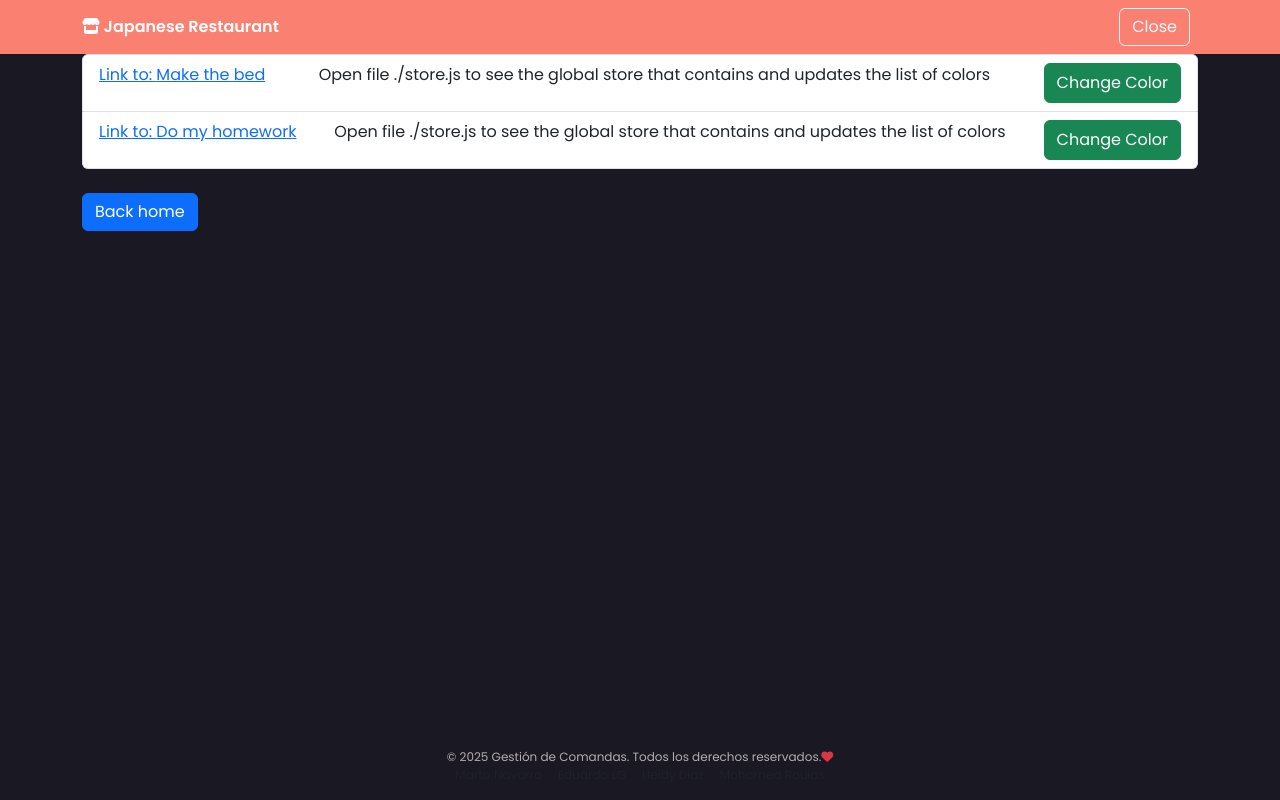
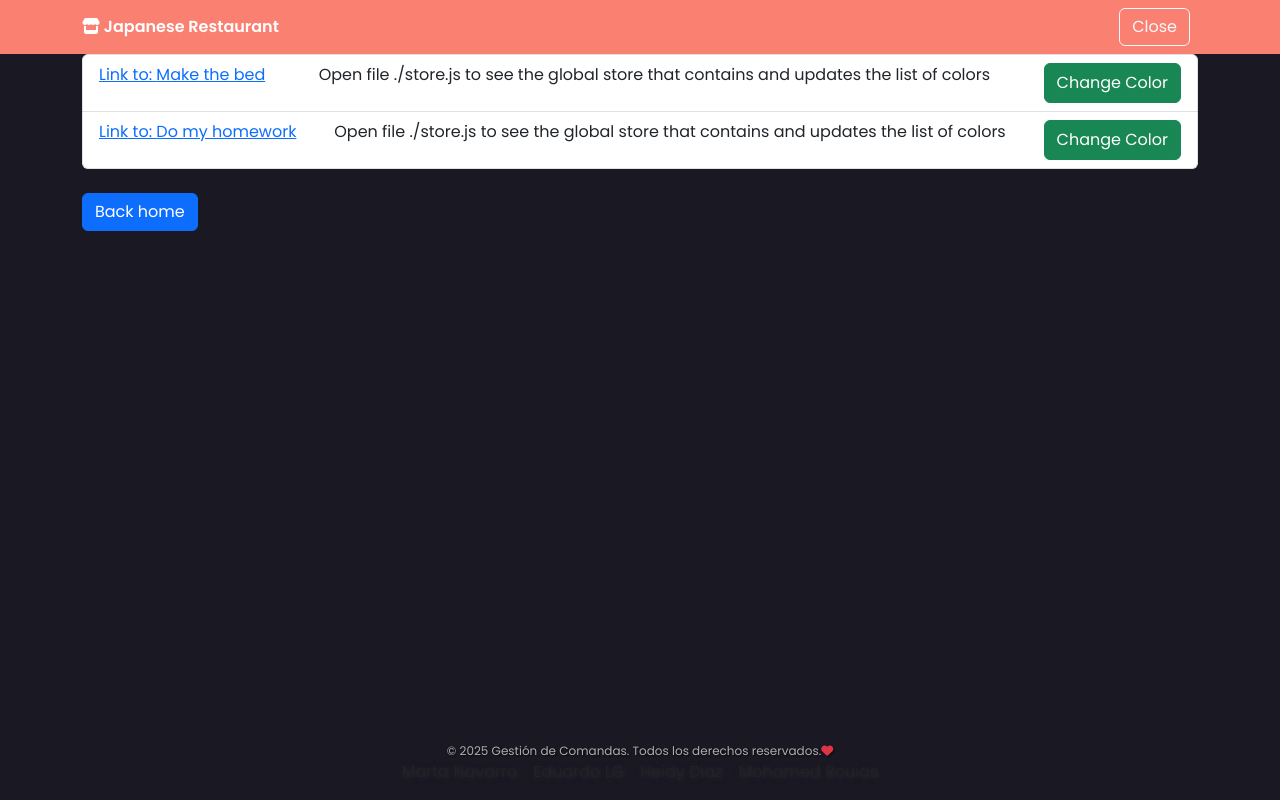
Before and after one commit to 4GeeksAcademy/Aplicacion-de-gestion-de-comandas, a React (Vite) app: page /demo in a window 1280 px wide. Built offline with nearby package versions, Linux system fonts and the light colour scheme; no server answers.

Commit message:
footer mejor

```diff
--- a/src/front/components/Footer.jsx
+++ b/src/front/components/Footer.jsx
@@ -1,11 +1,13 @@
 export const Footer = () => (
 		<footer className="footer mt-auto mb-0 py-3 text-center"
-		style={{ fontSize: '0.75rem', color: 'rgba(245, 237, 237, 0.7)' , backgroundColor: 'transparent'}}
+		style={{ fontSize: '0.75rem', color: 'rgba(245, 237, 237, 0.7)' , backgroundColor: 'transparent',
+			 textShadow: "1px 1px 2px rgba(0,0,0,0.6)"
+		}}
   		>
 				<div>
    			      © 2025 Gestión de Comandas. Todos los derechos reservados.<i className="fa fa-heart text-danger" /> {' '}
 			    </div>
-			    <div>
+			    <div  style={{ fontSize: "1rem", textShadow: "1px 1px 5px rgba(59, 53, 53, 0.6)" }}>
    			 		 <a className="text-decoration-none text-muted mx-2" href="https://github.com/martanvcs">Marta Navarro</a>
    				 	 <a className="text-decoration-none text-muted mx-2" href="https://github.com/EduLG">Eduardo LG</a>
     				 <a className="text-decoration-none text-muted mx-2" href="https://github.com/HeidyDB">Heidy Diaz</a>
```
